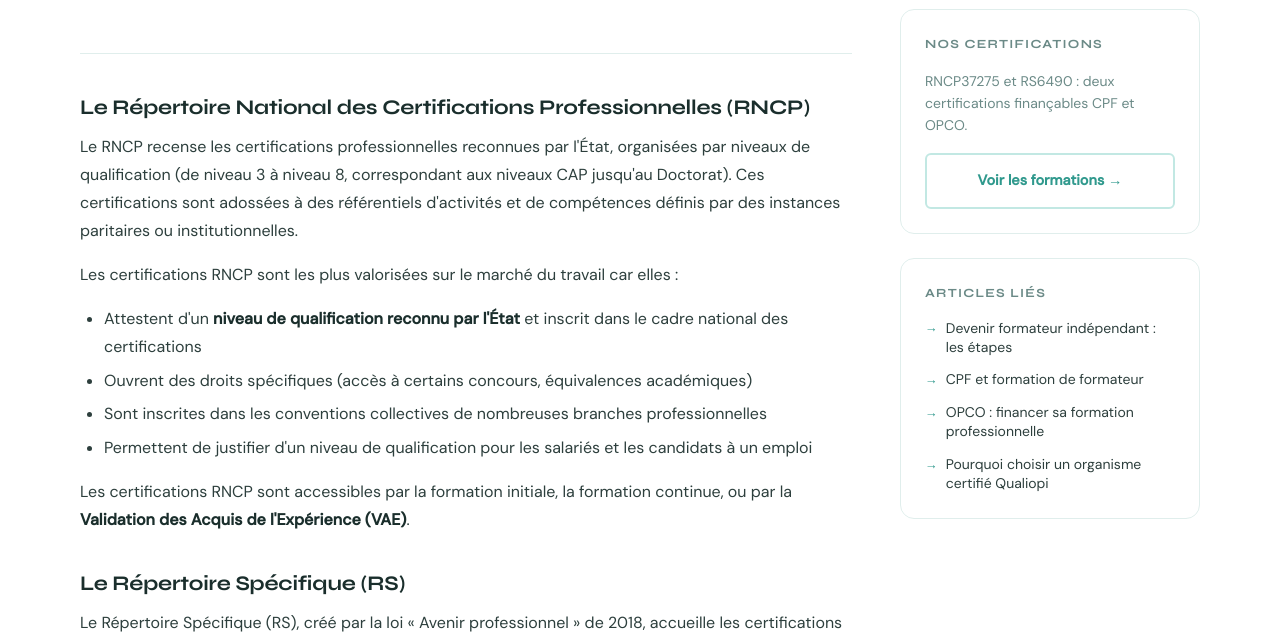
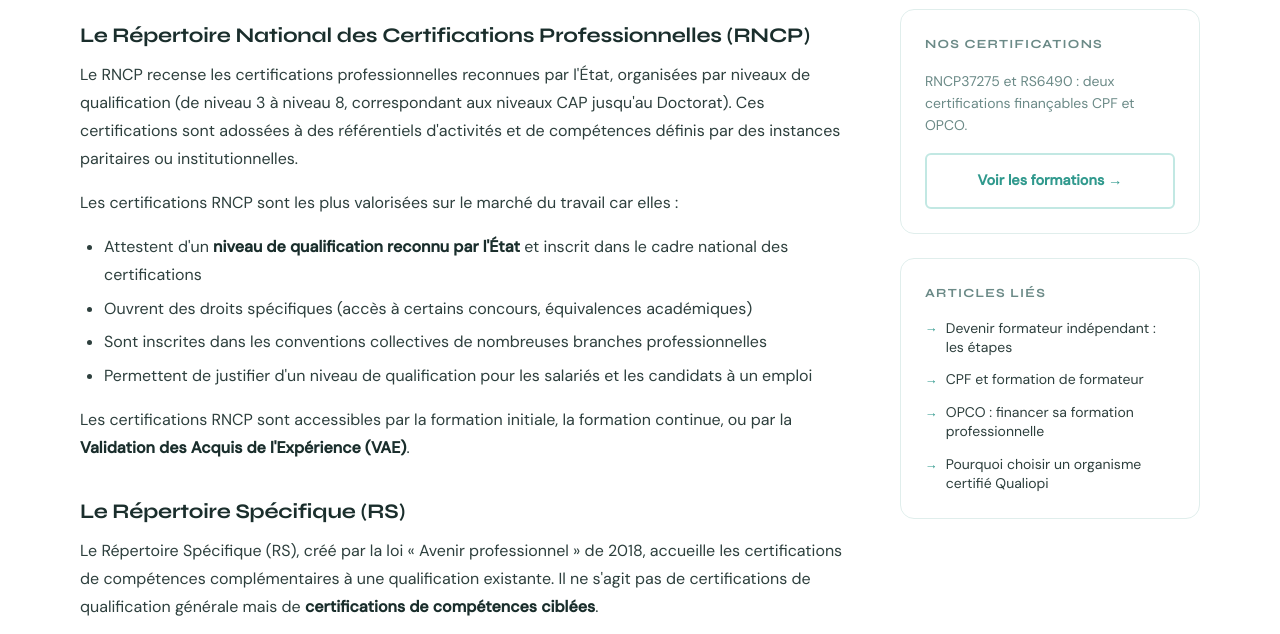
Before and after one commit to optiforma95-cyber/opti-forma-site, a website: page blog/rncp-vs-rs.html in a window 1280 px wide. Shown: the part 358-992 px from the top of the page. Drawn offline with Linux system fonts and the light colour scheme.

Commit message:
Fix blog : padding-top article-wrapper 1.5rem

```diff
--- a/css/style.css
+++ b/css/style.css
@@ -2500,7 +2500,7 @@
 .article-wrapper {
   max-width: 1280px;
   margin: 0 auto;
-  padding: 6rem 5rem 5rem;
+  padding: 1.5rem 5rem 5rem;
   display: grid;
   grid-template-columns: 1fr 300px;
   gap: 3rem;
```
